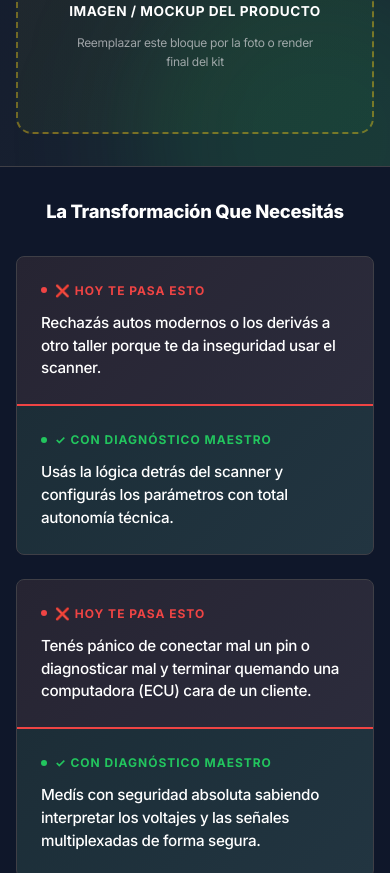
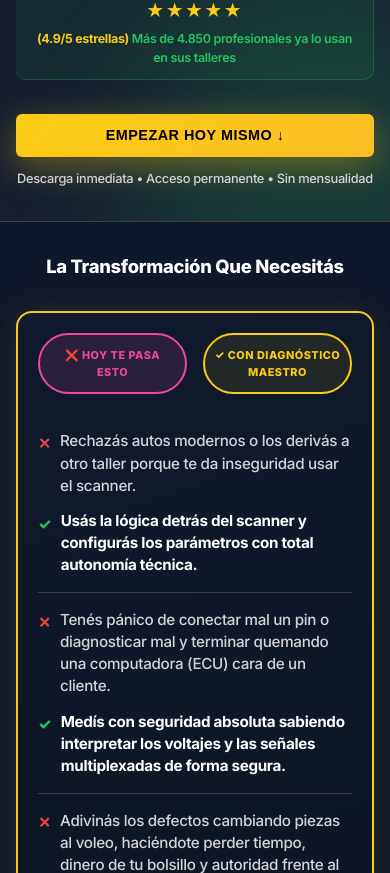
Before and after one commit to lloydal-digitals/maestromecanico, a plain HTML site: page index.html in a window 390 px wide. Shown: the part 705-1578 px from the top of the page. Drawn offline with Linux system fonts and the light colour scheme.

Commit message:
Rediseñar tabla de comparación como bloque unificado
Reemplaza las 4 tarjetas separadas de bad/good por una única tabla
con encabezados en pill y filas divididas, y ajusta el ancho máximo
para evitar que la sección se vea estirada en pantallas anchas.

Co-Authored-By: Claude Sonnet 5 <noreply@anthropic.com>

```diff
--- a/index.html
+++ b/index.html
@@ -139,6 +139,7 @@
             color: var(--accent-yellow);
             text-transform: uppercase;
             letter-spacing: 1.5px;
+            line-height: 1.4;
             margin-bottom: 1.25rem;
             display: inline-block;
             padding: 0.6rem 1.1rem;
@@ -184,8 +185,8 @@
 
         .social-proof {
             display: flex;
-            align-items: center;
-            gap: 0.85rem;
+            align-items: flex-start;
+            gap: 0.75rem;
             margin: 1.5rem auto;
             padding: 0.85rem 1.25rem;
             max-width: 480px;
@@ -202,9 +203,15 @@
 
         .stars {
             flex-shrink: 0;
+            padding-top: 0.15rem;
             color: var(--accent-yellow);
             font-size: 1.15rem;
             letter-spacing: 1px;
+        }
+
+        .rating-score {
+            color: var(--accent-yellow);
+            font-weight: 700;
         }
 
         .cta-button {
@@ -268,101 +275,109 @@
             color: var(--text-primary);
         }
 
-        .comparison-grid {
-            display: grid;
-            gap: 1.5rem;
+        .transformation-table {
+            max-width: 900px;
+            margin: 0 auto;
+            background: linear-gradient(160deg, #101a2c 0%, #0c1420 100%);
+            border: 2px solid var(--accent-yellow);
+            border-radius: 20px;
+            box-shadow: 0 0 35px rgba(250, 204, 21, 0.12);
+            padding: 1.75rem;
+            transition: box-shadow 0.3s ease;
         }
 
-        .comparison-card {
-            background: linear-gradient(135deg, #1a2332 0%, #232d3f 100%);
-            border: 1px solid var(--border-color);
-            border-radius: 8px;
-            overflow: hidden;
-            transition: all 0.3s ease;
+        .tt-header {
+            display: grid;
+            grid-template-columns: 1fr 1fr;
+            gap: 1rem;
+            margin-bottom: 1.25rem;
         }
 
-        .comparison-card:hover {
-            border-color: var(--accent-yellow);
-            box-shadow: 0 8px 20px rgba(250, 204, 21, 0.1);
+        .tt-header-pill {
+            display: flex;
+            align-items: center;
+            justify-content: center;
+            text-align: center;
+            padding: 0.85rem 1rem;
+            border-radius: 999px;
+            font-weight: 800;
+            font-size: 0.8rem;
+            text-transform: uppercase;
+            letter-spacing: 0.5px;
         }
 
-        .card-row {
+        .tt-header-pill.bad {
+            background: rgba(236, 72, 153, 0.12);
+            border: 2px solid #ec4899;
+            color: #ec4899;
+        }
+
+        .tt-header-pill.good {
+            background: rgba(250, 204, 21, 0.08);
+            border: 2px solid var(--accent-yellow);
+            color: var(--accent-yellow);
+        }
+
+        .tt-row {
             display: grid;
             grid-template-columns: 1fr 1fr;
-            gap: 0;
+            gap: 1.5rem;
+            padding: 1.15rem 0;
+            border-bottom: 1px solid var(--border-color);
         }
 
-        .card-half {
-            padding: 1.5rem;
-            border-right: 1px solid var(--border-color);
+        .tt-row:last-child {
+            border-bottom: none;
         }
 
-        .card-half:last-child {
-            border-right: none;
+        .tt-cell {
+            display: flex;
+            align-items: flex-start;
+            gap: 0.6rem;
+            font-size: 0.95rem;
+            line-height: 1.45;
         }
 
-        .card-half.bad {
-            background: rgba(239, 68, 68, 0.05);
-            border-bottom: 2px solid #ef4444;
+        .tt-cell.bad {
+            color: var(--text-secondary);
+            font-weight: 500;
         }
 
-        .card-half.good {
-            background: rgba(34, 197, 94, 0.05);
-            border-bottom: 2px solid #22c55e;
+        .tt-cell.good {
+            color: var(--text-primary);
+            font-weight: 700;
         }
 
-        .card-label {
-            font-size: 0.75rem;
-            font-weight: 700;
-            text-transform: uppercase;
-            letter-spacing: 1px;
-            margin-bottom: 0.75rem;
-            display: flex;
-            align-items: center;
-            gap: 0.5rem;
+        .tt-icon {
+            flex-shrink: 0;
+            font-weight: 800;
+            margin-top: 0.15rem;
         }
 
-        .card-half.bad .card-label {
+        .tt-cell.bad .tt-icon {
             color: #ef4444;
         }
 
-        .card-half.good .card-label {
+        .tt-cell.good .tt-icon {
             color: #22c55e;
         }
 
-        .card-label::before {
-            content: '';
-            display: inline-block;
-            width: 6px;
-            height: 6px;
-            border-radius: 50%;
-            background: currentColor;
-        }
-
-        .card-text {
-            font-size: 0.95rem;
-            line-height: 1.5;
-            color: var(--text-primary);
-            font-weight: 500;
-        }
-
-        /* Mobile: Cartas apiladas */
-        @media (max-width: 768px) {
-            .card-row {
-                grid-template-columns: 1fr;
+        /* Mobile: cada fila apila bad sobre good */
+        @media (max-width: 640px) {
+            .transformation-table {
+                padding: 1.25rem;
+                border-radius: 16px;
             }
 
-            .card-half {
-                border-right: none;
-                border-bottom: 1px solid var(--border-color);
+            .tt-header-pill {
+                font-size: 0.68rem;
+                padding: 0.7rem 0.5rem;
             }
 
-            .card-half.bad {
-                border-bottom: 2px solid #ef4444;
-            }
-
-            .card-half.good {
-                border-bottom: none;
+            .tt-row {
+                grid-template-columns: 1fr;
+                gap: 0.85rem;
+                padding: 1rem 0;
             }
         }
 
@@ -781,12 +796,27 @@
             .hero-container {
                 display: grid;
                 grid-template-columns: 1.05fr 0.95fr;
-                gap: 3.5rem;
+                grid-template-areas:
+                    "top image"
+                    "social image"
+                    "cta image";
+                column-gap: 3.5rem;
+                row-gap: 1.5rem;
                 align-items: center;
             }
 
-            .hero-content {
+            .hero-top {
+                grid-area: top;
                 text-align: left;
+            }
+
+            .hero-cta {
+                grid-area: cta;
+                text-align: left;
+            }
+
+            .social-proof {
+                grid-area: social;
             }
 
             .social-proof,
@@ -809,9 +839,11 @@
             }
 
             .hero-image {
+                grid-area: image;
                 display: flex;
                 align-items: center;
                 justify-content: center;
+                align-self: center;
                 margin-top: 0;
             }
 
@@ -836,12 +868,43 @@
 
         /* ============ RESPONSIVE ============ */
         @media (max-width: 768px) {
+            .kicker {
+                font-size: 0.68rem;
+                font-weight: 700;
+                padding: 0.4rem 0.9rem;
+                margin-bottom: 1rem;
+                letter-spacing: 0.8px;
+                border-radius: 8px;
+            }
+
             h1 {
-                font-size: 1.5rem;
+                font-size: 2.6rem;
+                line-height: 1.05;
+                margin-bottom: 0.9rem;
             }
 
             h2 {
-                font-size: 1.05rem;
+                font-size: 1.1rem;
+            }
+
+            .social-proof {
+                flex-direction: column;
+                align-items: center;
+                text-align: center;
+                gap: 0.35rem;
+                margin: 1.1rem auto;
+                padding: 0.75rem 1rem;
+                border-left: none;
+                border-top: 2px solid var(--accent-green);
+            }
+
+            .stars {
+                padding-top: 0;
+                font-size: 1.1rem;
+            }
+
+            .social-proof-text {
+                font-size: 0.78rem;
             }
 
             .section-title {
@@ -872,7 +935,7 @@
         }
 
         /* ============ LAZY LOADING ANIMATIONS ============ */
-        .comparison-card,
+        .transformation-table,
         .bono-card,
         .feature-box {
             opacity: 0;
@@ -880,7 +943,7 @@
             transition: opacity 0.6s ease, transform 0.6s ease;
         }
 
-        .comparison-card.visible,
+        .transformation-table.visible,
         .bono-card.visible,
         .feature-box.visible {
             opacity: 1;
@@ -888,12 +951,22 @@
         }
 
         @media (max-width: 480px) {
+            .kicker {
+                font-size: 0.62rem;
+                padding: 0.3rem 0.75rem;
+                margin-bottom: 0.85rem;
+                letter-spacing: 0.6px;
+                border-radius: 8px;
+            }
+
             h1 {
-                font-size: 1.25rem;
+                font-size: 2.15rem;
+                line-height: 1.08;
+                margin-bottom: 0.8rem;
             }
 
             h2 {
-                font-size: 0.95rem;
+                font-size: 1rem;
             }
 
             .section-title {
@@ -928,19 +1001,11 @@
     <!-- HERO / HEADER -->
     <section class="hero">
         <div class="hero-container">
-            <div class="hero-content">
+            <div class="hero-top">
                 <div class="kicker">Para Mecánicos, Electricistas Automotrices y Aprendices</div>
                 <h1>CONVERTITE EN UN MAESTRO DEL DIAGNÓSTICO ELECTRÓNICO</h1>
                 <h2>Dominá el scanner, interpretá esquemas eléctricos y tomá trabajos mejor pagos</h2>
                 <p class="subtitle"><span class="subtitle-brand">SISTEMA DIAGNÓSTICO MAESTRO.</span> Del cambio de aceite básico a la inyección avanzada: Dominá el sistema completo sin adivinar fallas.</p>
-
-                <div class="social-proof">
-                    <span class="stars">★★★★★</span>
-                    <span>(4.9/5 estrellas) Más de 4.850 profesionales ya lo usan en sus talleres</span>
-                </div>
-
-                <button class="cta-button" onclick="handleCTAClick()">EMPEZAR HOY MISMO ↓</button>
-                <p class="cta-subtext">Descarga inmediata • Acceso permanente • Sin mensualidad</p>
             </div>
 
             <!-- Placeholder de imagen del producto: reemplazar por foto/mockup del kit cuando esté listo -->
@@ -951,67 +1016,46 @@
                     <span class="placeholder-hint">Reemplazar este bloque por la foto o render final del kit</span>
                 </div>
             </div>
+
+            <div class="social-proof">
+                <span class="stars">★★★★★</span>
+                <span class="social-proof-text"><strong class="rating-score">(4.9/5 estrellas)</strong> Más de 4.850 profesionales ya lo usan en sus talleres</span>
+            </div>
+
+            <div class="hero-cta">
+                <button class="cta-button" onclick="handleCTAClick()">EMPEZAR HOY MISMO ↓</button>
+                <p class="cta-subtext">Descarga inmediata • Acceso permanente • Sin mensualidad</p>
+            </div>
         </div>
     </section>
 
     <!-- MATRIZ DE CONTRASTE -->
     <section class="section">
         <h2 class="section-title">La Transformación Que Necesitás</h2>
-        <div class="comparison-grid">
-            <!-- Card 1 -->
-            <div class="comparison-card">
-                <div class="card-row">
-                    <div class="card-half bad">
-                        <div class="card-label">❌ Hoy te pasa esto</div>
-                        <p class="card-text">Rechazás autos modernos o los derivás a otro taller porque te da inseguridad usar el scanner.</p>
-                    </div>
-                    <div class="card-half good">
-                        <div class="card-label">✓ Con Diagnóstico Maestro</div>
-                        <p class="card-text">Usás la lógica detrás del scanner y configurás los parámetros con total autonomía técnica.</p>
-                    </div>
-                </div>
+        <div class="transformation-table">
+            <div class="tt-header">
+                <div class="tt-header-pill bad">❌ Hoy te pasa esto</div>
+                <div class="tt-header-pill good">✓ Con Diagnóstico Maestro</div>
             </div>
 
-            <!-- Card 2 -->
-            <div class="comparison-card">
-                <div class="card-row">
-                    <div class="card-half bad">
-                        <div class="card-label">❌ Hoy te pasa esto</div>
-                        <p class="card-text">Tenés pánico de conectar mal un pin o diagnosticar mal y terminar quemando una computadora (ECU) cara de un cliente.</p>
-                    </div>
-                    <div class="card-half good">
-                        <div class="card-label">✓ Con Diagnóstico Maestro</div>
-                        <p class="card-text">Medís con seguridad absoluta sabiendo interpretar los voltajes y las señales multiplexadas de forma segura.</p>
-                    </div>
-                </div>
+            <div class="tt-row">
+                <div class="tt-cell bad"><span class="tt-icon">✕</span>Rechazás autos modernos o los derivás a otro taller porque te da inseguridad usar el scanner.</div>
+                <div class="tt-cell good"><span class="tt-icon">✓</span>Usás la lógica detrás del scanner y configurás los parámetros con total autonomía técnica.</div>
             </div>
 
-            <!-- Card 3 -->
-            <div class="comparison-card">
-                <div class="card-row">
-                    <div class="card-half bad">
-                        <div class="card-label">❌ Hoy te pasa esto</div>
-                        <p class="card-text">Adivinás los defectos cambiando piezas al voleo, haciéndote perder tiempo, dinero de tu bolsillo y autoridad frente al cliente.</p>
-                    </div>
-                    <div class="card-half good">
-                        <div class="card-label">✓ Con Diagnóstico Maestro</div>
-                        <p class="card-text">Encontrás la falla real en minutos, aislando el problema de raíz antes de tocar o desarmar un solo cable.</p>
-                    </div>
-                </div>
+            <div class="tt-row">
+                <div class="tt-cell bad"><span class="tt-icon">✕</span>Tenés pánico de conectar mal un pin o diagnosticar mal y terminar quemando una computadora (ECU) cara de un cliente.</div>
+                <div class="tt-cell good"><span class="tt-icon">✓</span>Medís con seguridad absoluta sabiendo interpretar los voltajes y las señales multiplexadas de forma segura.</div>
             </div>
 
-            <!-- Card 4 -->
-            <div class="comparison-card">
-                <div class="card-row">
-                    <div class="card-half bad">
-                        <div class="card-label">❌ Hoy te pasa esto</div>
-                        <p class="card-text">Seguís estancado cobrando barato por reparaciones básicas de mecánica tradicional pesada.</p>
-                    </div>
-                    <div class="card-half good">
-                        <div class="card-label">✓ Con Diagnóstico Maestro</div>
-                        <p class="card-text">Saltás al escalón profesional más alto, cobrando caro por tu criterio y tu conocimiento de software.</p>
-                    </div>
-                </div>
+            <div class="tt-row">
+                <div class="tt-cell bad"><span class="tt-icon">✕</span>Adivinás los defectos cambiando piezas al voleo, haciéndote perder tiempo, dinero de tu bolsillo y autoridad frente al cliente.</div>
+                <div class="tt-cell good"><span class="tt-icon">✓</span>Encontrás la falla real en minutos, aislando el problema de raíz antes de tocar o desarmar un solo cable.</div>
+            </div>
+
+            <div class="tt-row">
+                <div class="tt-cell bad"><span class="tt-icon">✕</span>Seguís estancado cobrando barato por reparaciones básicas de mecánica tradicional pesada.</div>
+                <div class="tt-cell good"><span class="tt-icon">✓</span>Saltás al escalón profesional más alto, cobrando caro por tu criterio y tu conocimiento de software.</div>
             </div>
         </div>
     </section>
@@ -1328,7 +1372,7 @@
             }, { threshold: 0.1 });
 
             // Observa cards de comparación y bonos
-            document.querySelectorAll('.comparison-card, .bono-card, .feature-box').forEach((el) => {
+            document.querySelectorAll('.transformation-table, .bono-card, .feature-box').forEach((el) => {
                 observer.observe(el);
             });
         }
```
